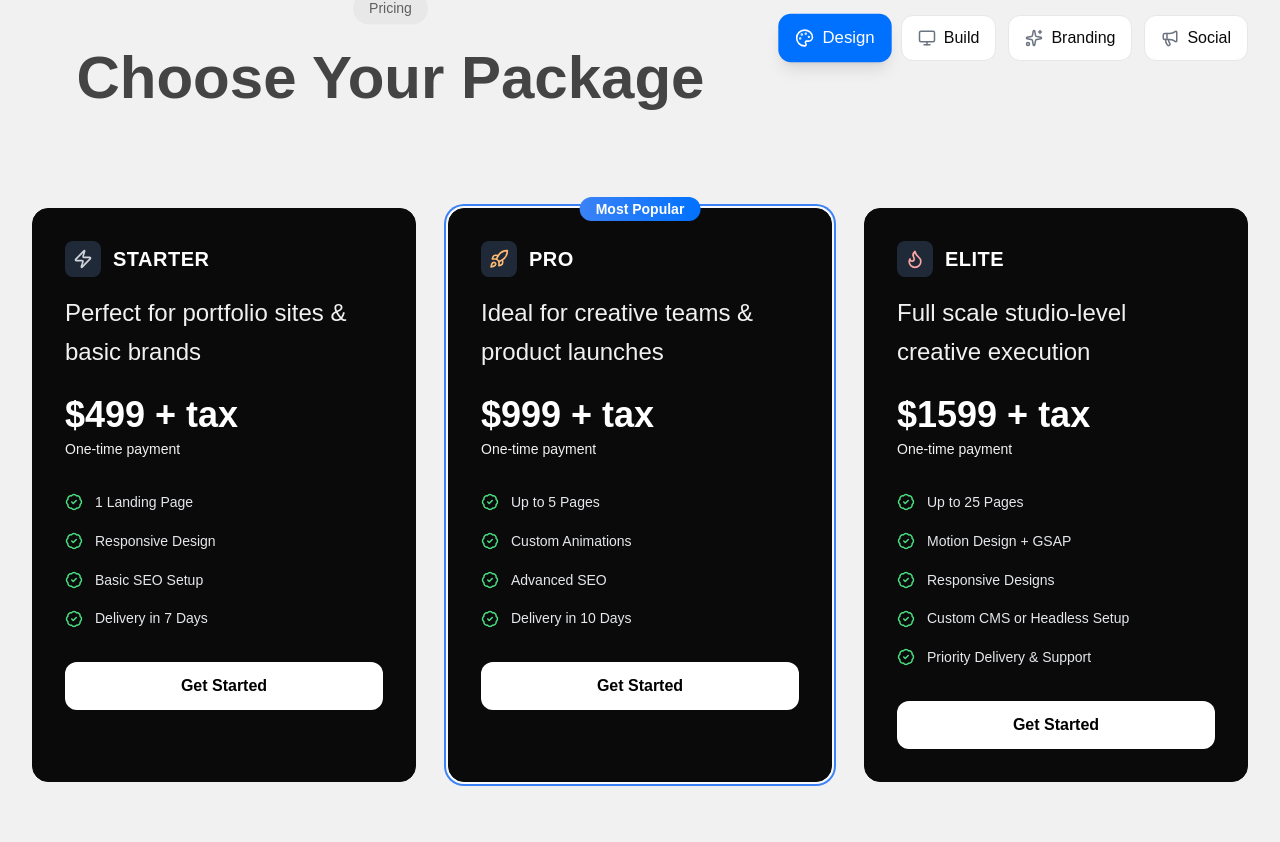
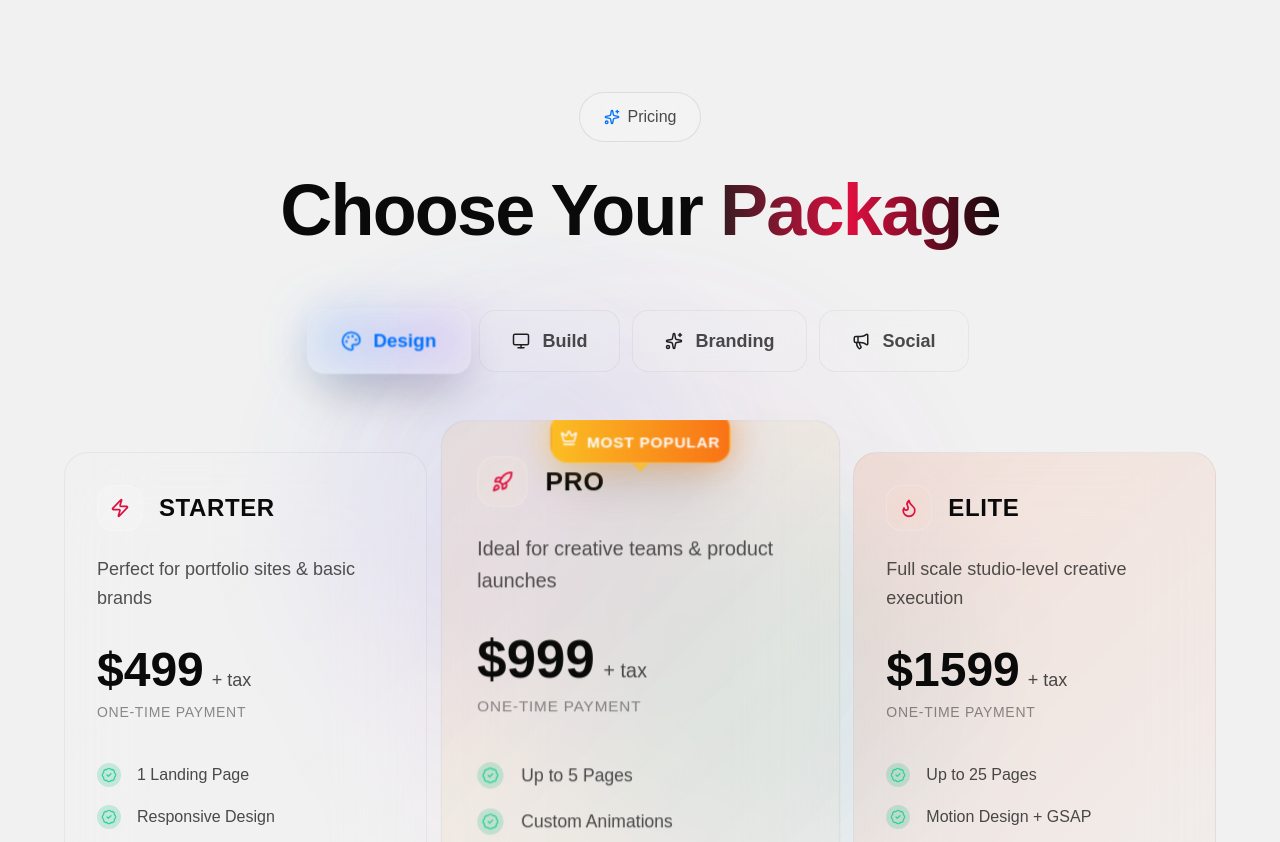
Before and after one commit to Prathikson/my-studio, a React (Vite) app: page /services in a window 1280 px wide. Shown: the part 6498-7340 px from the top of the page. Built offline with nearby package versions, Linux system fonts and the light colour scheme; a web font is replaced by a local one; what react-head would draw is missing.

Commit message:
Pricing Section and Serivce Page Updates

```diff
--- a/src/pages/home/sections/PricingTabs.tsx
+++ b/src/pages/home/sections/PricingTabs.tsx
@@ -1,8 +1,6 @@
 import React, { useState } from "react";
-import { BadgeCheck, Flame, Rocket, Sparkles, Zap, Monitor, Palette, Megaphone } from "lucide-react";
-import MinimalHeader from "../../../components/ui/MinimalHeader";
-import {useNavigate } from "react-router-dom";
-
+import { BadgeCheck, Flame, Rocket, Sparkles, Zap, Monitor, Palette, Megaphone, Crown } from "lucide-react";
+import { useNavigate } from "react-router-dom";
 
 type PricingTier = {
   title: string;
@@ -10,9 +8,8 @@ type PricingTier = {
   description: string;
   features: string[];
   icon: React.ReactNode;
-  hoverBg: string;
-  textColor: string;
-  button: string;
+  glassColor: string;
+  accentColor: string;
   popular?: boolean;
 };
 
@@ -31,7 +28,7 @@ const services: ServicePricing[] = [
     pricingTiers: [
       {
         title: "Starter",
-        price: "$499 + tax",
+        price: "$499",
         description: "Perfect for portfolio sites & basic brands",
         features: [
           "1 Landing Page",
@@ -39,14 +36,13 @@ const services: ServicePricing[] = [
           "Basic SEO Setup",
           "Delivery in 7 Days",
         ],
-        icon: <Zap className="text-gray-300" size={20} />,
-        hoverBg: "hover:bg-gradient-to-r from-orange-300 to-orange-500",
-        textColor: "group-hover:text-white",
-        button: "bg-white text-black group-hover:bg-white group-hover:text-black",
+        icon: <Zap size={20} />,
+        glassColor: "rgba(255, 255, 255, 0.05)",
+        accentColor: "from-orange-400/20 to-red-400/20",
       },
       {
         title: "Pro",
-        price: "$999 + tax",
+        price: "$999",
         description: "Ideal for creative teams & product launches",
         features: [
           "Up to 5 Pages",
@@ -54,15 +50,14 @@ const services: ServicePricing[] = [
           "Advanced SEO",
           "Delivery in 10 Days",
         ],
-        icon: <Rocket className="text-orange-300" size={20} />,
-        hoverBg: "hover:bg-gradient-to-r from-orange-400 to-orange-600",
-        textColor: "group-hover:text-gray-100",
-        button: "bg-white text-black group-hover:bg-carbonGray group-hover:text-red-400",
+        icon: <Rocket size={20} />,
+        glassColor: "rgba(255, 165, 0, 0.08)",
+        accentColor: "from-orange-500/30 to-red-500/30",
         popular: true,
       },
       {
         title: "Elite",
-        price: "$1599 + tax",
+        price: "$1599",
         description: "Full scale studio-level creative execution",
         features: [
           "Up to 25 Pages",
@@ -71,10 +66,9 @@ const services: ServicePricing[] = [
           "Custom CMS or Headless Setup",
           "Priority Delivery & Support",
         ],
-        icon: <Flame className="text-red-300" size={20} />,
-        hoverBg: "hover:bg-gradient-to-r from-orange-500 to-orange-700",
-        textColor: "group-hover:text-white",
-        button: "bg-white text-black group-hover:bg-white group-hover:text-red-700",
+        icon: <Flame size={20} />,
+        glassColor: "rgba(255, 69, 0, 0.1)",
+        accentColor: "from-red-500/40 to-orange-600/40",
       },
     ],
   },
@@ -85,7 +79,7 @@ const services: ServicePricing[] = [
     pricingTiers: [
       {
         title: "Landing Page",
-      price: "$499 + tax",
+        price: "$499",
         description: "Single-page website to showcase your brand or product",
         features: [
           "1 Page Design",
@@ -93,14 +87,13 @@ const services: ServicePricing[] = [
           "Basic Static Site",
           "Delivery in 7 Days",
         ],
-      icon: <Sparkles className="text-gray-300" size={20} />,
-      hoverBg: "hover:bg-blue-500",
-      textColor: "group-hover:text-white",
-      button: "bg-white text-black group-hover:bg-white group-hover:text-black",
+        icon: <Sparkles size={20} />,
+        glassColor: "rgba(255, 255, 255, 0.05)",
+        accentColor: "from-blue-400/20 to-cyan-400/20",
       },
       {
         title: "Small Website",
-      price: "$999 + tax",
+        price: "$999",
         description: "Website up to 10 pages with light backend functionality",
         features: [
           "Up to 10 Pages",
@@ -108,15 +101,14 @@ const services: ServicePricing[] = [
           "Basic Backend/API Integration",
           "Delivery in 15 Days",
         ],
-      icon: <Zap className="text-gray-300" size={20} />,
-      hoverBg: "hover:bg-blue-500",
-      textColor: "group-hover:text-white",
-      button: "bg-white text-black group-hover:bg-white group-hover:text-black",
+        icon: <Zap size={20} />,
+        glassColor: "rgba(59, 130, 246, 0.08)",
+        accentColor: "from-blue-500/30 to-cyan-500/30",
         popular: true,
       },
       {
         title: "Full Website",
-      price: "$1999 + tax",
+        price: "$1999",
         description: "Comprehensive website up to 25 pages with SEO and backend",
         features: [
           "Up to 25 Pages",
@@ -124,10 +116,9 @@ const services: ServicePricing[] = [
           "Basic Backend/API Integration",
           "Delivery in 30 Days",
         ],
-      icon: <Rocket className="text-gray-300" size={20} />,
-      hoverBg: "hover:bg-blue-500",
-      textColor: "group-hover:text-white",
-      button: "bg-white text-black group-hover:bg-white group-hover:text-black",
+        icon: <Rocket size={20} />,
+        glassColor: "rgba(37, 99, 235, 0.1)",
+        accentColor: "from-blue-600/40 to-indigo-600/40",
       },
     ],
   },
@@ -138,7 +129,7 @@ const services: ServicePricing[] = [
     pricingTiers: [
       {
         title: "Starter",
-        price: "$399 + tax",
+        price: "$399",
         description: "Logo and basic brand identity",
         features: [
           "Logo Design",
@@ -146,14 +137,13 @@ const services: ServicePricing[] = [
           "1 Revision Cycle",
           "Delivery in 5 Days",
         ],
-        icon: <Zap className="text-gray-300" size={20} />,
-        hoverBg: "hover:bg-green-500",
-        textColor: "group-hover:text-white",
-        button: "bg-white text-black group-hover:bg-white group-hover:text-black",
+        icon: <Zap size={20} />,
+        glassColor: "rgba(255, 255, 255, 0.05)",
+        accentColor: "from-green-400/20 to-emerald-400/20",
       },
       {
         title: "Pro",
-        price: "$899 + tax",
+        price: "$899",
         description: "Complete brand identity and collateral",
         features: [
           "Logo & Visual Identity",
@@ -161,15 +151,14 @@ const services: ServicePricing[] = [
           "Marketing Collateral",
           "Delivery in 12 Days",
         ],
-        icon: <Rocket className="text-green-300" size={20} />,
-        hoverBg: "hover:bg-green-600",
-        textColor: "group-hover:text-gray-100",
-        button: "bg-white text-black group-hover:bg-black group-hover:text-green-500",
+        icon: <Rocket size={20} />,
+        glassColor: "rgba(34, 197, 94, 0.08)",
+        accentColor: "from-green-500/30 to-emerald-500/30",
         popular: true,
       },
       {
         title: "Elite",
-        price: "$1499 + tax",
+        price: "$1499",
         description: "Full branding experience & strategy",
         features: [
           "Comprehensive Brand Strategy",
@@ -177,10 +166,9 @@ const services: ServicePricing[] = [
           "Campaign Concepts",
           "Priority Delivery & Support",
         ],
-        icon: <Flame className="text-green-300" size={20} />,
-        hoverBg: "hover:bg-green-700",
-        textColor: "group-hover:text-white",
-        button: "bg-white text-black group-hover:bg-white group-hover:text-green-700",
+        icon: <Flame size={20} />,
+        glassColor: "rgba(22, 163, 74, 0.1)",
+        accentColor: "from-green-600/40 to-teal-600/40",
       },
     ],
   },
@@ -191,7 +179,7 @@ const services: ServicePricing[] = [
     pricingTiers: [
       {
         title: "Starter",
-        price: "$299 + tax",
+        price: "$299",
         description: "Basic social media setup & content",
         features: [
           "Profile Setup",
@@ -199,14 +187,13 @@ const services: ServicePricing[] = [
           "Basic Analytics",
           "Delivery in 7 Days",
         ],
-        icon: <Zap className="text-gray-300" size={20} />,
-        hoverBg: "hover:bg-purple-500",
-        textColor: "group-hover:text-white",
-        button: "bg-white text-black group-hover:bg-white group-hover:text-black",
+        icon: <Zap size={20} />,
+        glassColor: "rgba(255, 255, 255, 0.05)",
+        accentColor: "from-purple-400/20 to-violet-400/20",
       },
       {
         title: "Pro",
-        price: "$699 + tax",
+        price: "$699",
         description: "Growth & engagement focused",
         features: [
           "Daily Posts",
@@ -214,133 +201,179 @@ const services: ServicePricing[] = [
           "Campaign Planning",
           "Delivery in 14 Days",
         ],
-        icon: <Rocket className="text-purple-300" size={20} />,
-        hoverBg: "hover:bg-purple-600",
-        textColor: "group-hover:text-gray-100",
-        button: "bg-white text-black group-hover:bg-black group-hover:text-purple-500",
+        icon: <Rocket size={20} />,
+        glassColor: "rgba(147, 51, 234, 0.08)",
+        accentColor: "from-purple-500/30 to-violet-500/30",
         popular: true,
       },
       {
         title: "Elite",
-        price: "$1199 + tax",
+        price: "$1199",
         description: "Full social media management & analytics",
         features: [
-          "Custom Strategy",
+          "Comprehensive Strategy",
           "Influencer Campaigns",
           "Advanced Analytics",
           "Priority Support",
         ],
-        icon: <Flame className="text-purple-300" size={20} />,
-        hoverBg: "hover:bg-purple-700",
-        textColor: "group-hover:text-white",
-        button: "bg-white text-black group-hover:bg-white group-hover:text-purple-700",
+        icon: <Flame size={20} />,
+        glassColor: "rgba(124, 58, 237, 0.1)",
+        accentColor: "from-purple-600/40 to-indigo-600/40",
       },
     ],
   },
 ];
 
 
+
+
 const PricingTabs: React.FC = () => {
   const [activeTab, setActiveTab] = useState(services[0].name);
+  const activeService = services.find((s) => s.name === activeTab)!;
   const navigate = useNavigate();
-  const activeService = services.find((s) => s.name === activeTab)!;
 
+  const handleContactClick = () => {
+    navigate(`/contact`);
+  };
   return (
-    <div className="w-full min-h-screen mb-16 bg-lightGray py-10 md:py-20">
-      <div className="max-w-7xl mx-auto px-4 md:px-6 lg:px-8">
-        {/* Header */}
-        <div className="flex flex-col lg:flex-row justify-between items-start lg:items-center gap-8 mb-12">
-          <div className="flex-1">
-            <MinimalHeader
-              pillText="Pricing"
-              titleLine1="Choose Your Package"
-            />
+    <div className="min-h-screen bg-lightGray0 py-20 px-4 relative overflow-hidden">
+      {/* Animated Background Elements */}
+      <div className="absolute inset-0 overflow-hidden">
+        <div className="absolute top-1/4 left-1/4 w-96 h-96 bg-gradient-to-br from-blue-500/10 to-purple-500/10 rounded-full blur-3xl animate-pulse"></div>
+        <div className="absolute bottom-1/4 right-1/4 w-96 h-96 bg-gradient-to-br from-emerald-500/10 to-cyan-500/10 rounded-full blur-3xl animate-pulse delay-1000"></div>
+        <div className="absolute top-1/2 left-1/2 transform -translate-x-1/2 -translate-y-1/2 w-[600px] h-[600px] bg-gradient-to-br from-violet-500/5 to-pink-500/5 rounded-full blur-3xl animate-pulse delay-500"></div>
       </div>
 
-          {/* Tabs */}
-          <div className="flex flex-wrap gap-2 lg:gap-3">
+      <div className="max-w-7xl mx-auto relative z-10">
+        {/* Header */}
+        <div className="text-center mb-16">
+          <div className="inline-flex items-center gap-2 px-6 py-3 rounded-full bg-white/15 backdrop-blur-xl border border-smoothBlack/10 mb-8">
+            <Sparkles size={16} className="text-appleBlue" />
+            <span className="text-smoothBlack/80 font-medium">Pricing</span>
+          </div>
+          <h1 className="text-5xl md:text-7xl font-bold text-carbonGray mb-6 tracking-tight">
+            Choose Your
+            <span className="bg-gradient-to-r from-smoothBlack  to-carbonGray via-zoroRed bg-clip-text text-transparent"> Package</span>
+          </h1>
+        </div>
+
+        {/* Liquid Glass Tabs */}
+        <div className="flex flex-wrap justify-center gap-3 mb-20">
           {services.map((service) => (
             <button
               key={service.name}
               onClick={() => setActiveTab(service.name)}
-                className={`group flex items-center gap-2 px-4 py-2.5 rounded-xl font-medium transition-all duration-200 ${
+              className={`group relative flex items-center gap-3 px-8 py-4 rounded-2xl font-semibold text-lg transition-all duration-500 ${
                 activeTab === service.name
-                    ? "bg-appleBlue text-white shadow-lg transform scale-105"
-                    : "bg-white text-carbonGray hover:bg-lightGray border border-gray-200 hover:border-gray-300"
+                  ? "bg-white/10 backdrop-blur-2xl text-appleBlue border border-white/20 shadow-2xl scale-105"
+                  : "bg-white/5 backdrop-blur-xl text-smoothBlack/80 border border-smoothBlack/5 hover:bg-white/8 hover:text-zoroRed hover:border-white/20"
               }`}
-                aria-selected={activeTab === service.name}
             >
-                <span className={`${activeTab === service.name ? 'text-white' : 'text-gray-500 group-hover:text-gray-700'}`}>
+              <span className={`transition-all duration-300 ${
+                activeTab === service.name ? 'text-appleBlue scale-110' : 'text-smoothBlack group-hover:text-zoroRed/80'
+              }`}>
                 {service.icon}
               </span>
               {service.name}
+              {activeTab === service.name && (
+                <div className="absolute inset-0 rounded-2xl bg-gradient-to-r from-appleBlue/20 to-purple-500/20 blur-xl -z-10"></div>
+              )}
             </button>
           ))}
         </div>
-        </div>
 
         {/* Pricing Cards */}
-        <div className="grid grid-cols-1 md:grid-cols-2 lg:grid-cols-3 gap-6 lg:gap-8 ">
+        <div className="grid grid-cols-1 md:grid-cols-2 xl:grid-cols-3 gap-8 max-w-6xl mx-auto">
           {activeService.pricingTiers.map((tier, index) => (
             <div
               key={index}
-              className={`group relative bg-carbonGray rounded-2xl p-6 md:p-8 border border-carbonGray transition-all duration-300 hover:border-white hover:shadow-2xl transform hover:-translate-y-1 ${tier.hoverBg} ${
-                tier.popular ? 'ring-2 ring-blue-500 ring-offset-2 ring-offset-gray-50' : ''
+              className={`group relative overflow-hidden transition-all duration-700 hover:scale-105 ${
+                tier.popular ? 'md:scale-110 xl:scale-110' : ''
               }`}
             >
-              {/* Popular Badge */}
+              {/* Liquid Glass Card */}
+              <div
+                className="relative h-full rounded-3xl backdrop-blur-2xl border border-smoothBlack/5 p-8 hover:border-white/20 transition-all duration-500"
+                style={{
+                  background: `linear-gradient(135deg, ${tier.glassColor}, rgba(255, 255, 255, 0.02))`
+                }}
+              >
+                {/* Popular Badge - Unique Floating Design */}
                 {tier.popular && (
-                <div className="absolute -top-3 left-1/2 transform -translate-x-1/2">
-                  <span className="bg-gradient-to-r from-blue-500 to-appleBlue text-white px-4 py-1 rounded-full text-sm font-semibold">
-                    Most Popular
-                  </span>
+                  <div className="absolute -top-2 left-1/2 transform -translate-x-1/2 z-20">
+                    <div className="relative">
+                      <div className="bg-gradient-to-r from-amber-400 to-orange-500 px-2 py-2 rounded-2xl backdrop-blur-xl border border-amber-300/30 shadow-2xl">
+                        <div className="flex items-center gap-2">
+                          <Crown size={16} className="text-white" />
+                          <span className="text-white mt-2 font-bold text-sm uppercase tracking-wider">Most Popular</span>
+                        </div>
+                      </div>
+                      {/* Glowing effect */}
+                      <div className="absolute inset-0 bg-gradient-to-r from-amber-400 to-orange-500 rounded-2xl blur-lg opacity-50 -z-10"></div>
+                      {/* Floating animation */}
+                      <div className="absolute top-full left-1/2 transform -translate-x-1/2 w-0 h-0 border-l-8 border-r-8 border-t-8 border-transparent border-t-amber-400/80"></div>
+                    </div>
                   </div>
                 )}
 
+                {/* Gradient Accent */}
+                <div
+                  className={`absolute inset-0 bg-gradient-to-br ${tier.accentColor} opacity-0 group-hover:opacity-100 transition-opacity duration-500 rounded-3xl`}
+                ></div>
+
+                {/* Content */}
+                <div className="relative z-10">
                   {/* Header */}
-              <div className={`flex items-center gap-3 mb-4 transition-colors duration-300 ${tier.textColor}`}>
-                <div className="p-2 bg-gray-800 rounded-lg group-hover:bg-opacity-50 transition-all duration-300">
+                  <div className="flex items-center gap-4 mb-6">
+                    <div className="p-3 rounded-2xl bg-white/10 backdrop-blur-xl border border-white/20 group-hover:scale-110 transition-transform duration-300">
+                      <div className={`text-zoroRed`}>
                         {tier.icon}
                       </div>
-                <h3 className="text-xl font-bold text-white uppercase tracking-wide">
+                    </div>
+                    <h3 className="text-2xl font-bold text-carbonGray uppercase tracking-wide">
                       {tier.title}
                     </h3>
                   </div>
 
                   {/* Description */}
-              <p className={`text-lightGray mb-6 leading-relaxed transition-colors duration-300 ${tier.textColor}`}>
+                  <p className="text-carbonGray/70 mb-8 leading-relaxed text-lg">
                     {tier.description}
                   </p>
 
                   {/* Price */}
-              <div className="mb-8">
-                <h4 className={`text-3xl md:text-4xl font-bold text-white mb-1 transition-colors duration-300 ${tier.textColor}`}>
+                  <div className="mb-10">
+                    <div className="flex items-baseline gap-2 mb-2">
+                      <h4 className="text-5xl font-bold text-carbonGray">
                         {tier.price}
                       </h4>
-                <p className="text-lightGray text-sm">One-time payment</p>
+                      <span className="text-smoothBlack/80 text-lg">+ tax</span>
+                    </div>
+                    <p className="text-smoothBlack/50 text-sm uppercase tracking-wider">One-time payment</p>
                   </div>
 
                   {/* Features */}
-              <ul className="space-y-4 mb-8 flex-1">
+                  <ul className="space-y-4 mb-10">
                     {tier.features.map((feature, i) => (
                       <li
                         key={i}
-                    className={`flex items-center gap-3 text-gray-200 transition-colors duration-300 ${tier.textColor}`}
+                        className="flex items-center gap-4 text-smoothBlack/80 group-hover:text-smoothBlack transition-colors duration-300"
                       >
-                    <div className="flex-shrink-0">
-                      <BadgeCheck size={18} className="text-green-400" />
+                        <div className="flex-shrink-0 p-1 rounded-full bg-emerald-500/20">
+                          <BadgeCheck size={16} className="text-emerald-400" />
                         </div>
-                    <span className="text-sm leading-relaxed">{feature}</span>
+                        <span className="leading-relaxed">{feature}</span>
                       </li>
                     ))}
                   </ul>
 
-              {/* CTA Button */}
-              <button
-              onClick={() => navigate("/contact")}
-              className={`w-full py-3 px-6 rounded-xl font-semibold transition-all duration-300 ${tier.button} hover:shadow-lg transform hover:scale-105`}>
+                  {/* Liquid Glass CTA Button */}
+                  <button className="w-full relative group/btn overflow-hidden" onClick={handleContactClick}>
+                    <div className="relative bg-lightGray backdrop-blur-xl px-8 py-4 rounded-2xl border border-smoothBlack/5 font-bold text-smoothBlack text-lg tracking-wide group-hover:text-lightGray group-hover:bg-smoothBlack transition-all duration-300">
                       Get Started
+                    </div>
                   </button>
+                </div>
+              </div>
             </div>
           ))}
         </div>
--- a/src/pages/home/sections/ProjectSection.tsx
+++ b/src/pages/home/sections/ProjectSection.tsx
@@ -78,7 +78,7 @@ const ProjectCard: React.FC<{ project: Project; idx: number }> = ({ project, idx
       initial="initial"
       animate="in"
       ref={cardRef}
-      className="group relative flex h-full flex-col overflow-hidden rounded-3xl bg-white/80 backdrop-blur-sm p-6 shadow-lg ring-1 ring-black/5 transition-all duration-300 hover:shadow-2xl hover:ring-black/10"
+      className="group relative flex h-full flex-col overflow-hidden rounded-3xl bg-lightGray/10 backdrop-blur-2xl p-6   transition-all duration-300"
       style={{ ...inwardCornerMask }}
     >
       <div ref={imgRef} className="relative aspect-[4/3] overflow-hidden rounded-2xl mb-6">
```
Also changed, not shown: src/pages/services/Services.tsx (+10 -0 lines). Lines whose indentation alone changed are shown as unchanged.
